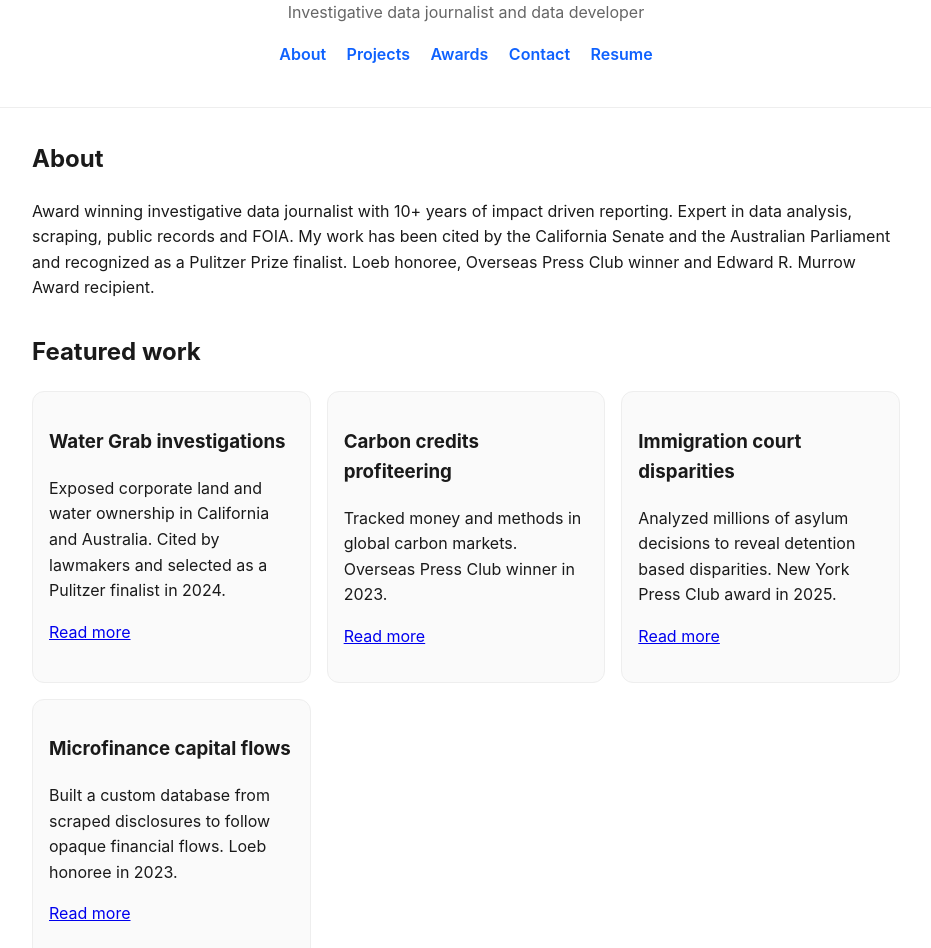
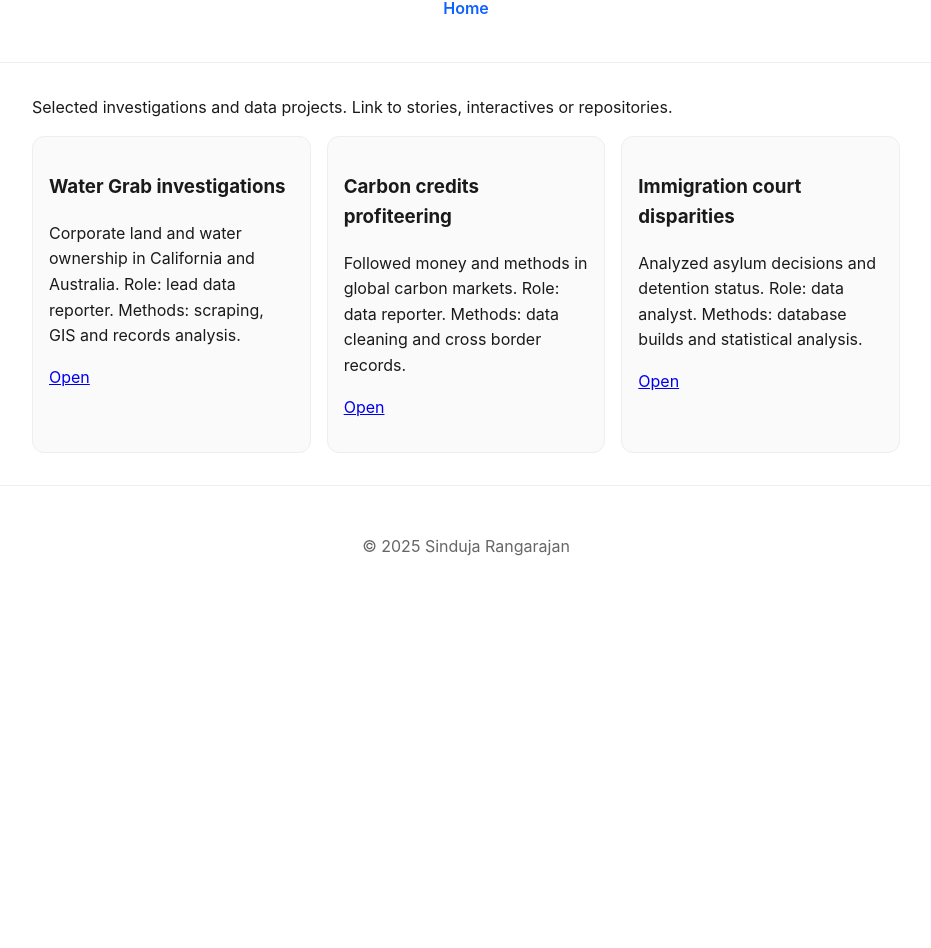
Before and after one commit to cynduja/cynduja.github.io, a plain HTML site: page index.html in a window 1280 px wide. Shown: the part 95-1043 px from the top of the page, without its empty margins (174-1105 px from the left). After the commit the page ends 800 px from the top, so only its background shows below. Drawn offline with Linux system fonts and the light colour scheme.

Commit message:
Add files via upload

```diff
--- a/index.html
+++ b/index.html
@@ -3,71 +3,39 @@
 <head>
   <meta charset="utf-8">
   <meta name="viewport" content="width=device-width, initial-scale=1">
-  <title>Sinduja Rangarajan — Portfolio</title>
-  <meta name="description" content="Portfolio of Sinduja Rangarajan, investigative data journalist and data developer.">
-  <link rel="stylesheet" href="style.css">
+  <title>Projects — Sinduja Rangarajan</title>
+  <link rel="stylesheet" href="../style.css">
 </head>
 <body>
   <header class="site-header">
-    <h1>Sinduja Rangarajan</h1>
-    <p class="tagline">Investigative data journalist and data developer</p>
+    <h1>Projects</h1>
     <nav class="nav">
-      <a href="#about">About</a>
-      <a href="projects/index.html">Projects</a>
-      <a href="#awards">Awards</a>
-      <a href="#contact">Contact</a>
-      <a href="resume/resume.pdf" target="_blank" rel="noopener">Resume</a>
+      <a href="../index.html">Home</a>
     </nav>
   </header>
-
-  <main>
-    <section id="about" class="section">
-      <h2>About</h2>
-      <p>Award winning investigative data journalist with 10+ years of impact driven reporting. Expert in data analysis, scraping, public records and FOIA. My work has been cited by the California Senate and the Australian Parliament and recognized as a Pulitzer Prize finalist. Loeb honoree, Overseas Press Club winner and Edward R. Murrow Award recipient.</p>
-    </section>
-
-    <section id="featured" class="section">
-      <h2>Featured work</h2>
+  <main class="section">
+    <p>Selected investigations and data projects. Link to stories, interactives or repositories.</p>
     <ul class="card-list">
       <li class="card">
         <h3>Water Grab investigations</h3>
-          <p>Exposed corporate land and water ownership in California and Australia. Cited by lawmakers and selected as a Pulitzer finalist in 2024.</p>
-          <p><a href="#" target="_blank" rel="noopener">Read more</a></p>
-        </li><li class="card">
+        <p>Corporate land and water ownership in California and Australia. Role: lead data reporter. Methods: scraping, GIS and records analysis.</p>
+        <p><a href="#" target="_blank" rel="noopener">Open</a></p>
+      </li>
+      <li class="card">
         <h3>Carbon credits profiteering</h3>
-          <p>Tracked money and methods in global carbon markets. Overseas Press Club winner in 2023.</p>
-          <p><a href="#" target="_blank" rel="noopener">Read more</a></p>
-        </li><li class="card">
+        <p>Followed money and methods in global carbon markets. Role: data reporter. Methods: data cleaning and cross border records.</p>
+        <p><a href="#" target="_blank" rel="noopener">Open</a></p>
+      </li>
+      <li class="card">
         <h3>Immigration court disparities</h3>
-          <p>Analyzed millions of asylum decisions to reveal detention based disparities. New York Press Club award in 2025.</p>
-          <p><a href="#" target="_blank" rel="noopener">Read more</a></p>
-        </li><li class="card">
-          <h3>Microfinance capital flows</h3>
-          <p>Built a custom database from scraped disclosures to follow opaque financial flows. Loeb honoree in 2023.</p>
-          <p><a href="#" target="_blank" rel="noopener">Read more</a></p>
+        <p>Analyzed asylum decisions and detention status. Role: data analyst. Methods: database builds and statistical analysis.</p>
+        <p><a href="#" target="_blank" rel="noopener">Open</a></p>
       </li>
     </ul>
-    </section>
-
-    <section id="awards" class="section">
-      <h2>Awards and recognition</h2>
-      <ul>
-        <li>Pulitzer Prize Finalist, 2024 — Water Grab</li><li>Overseas Press Club Winner, 2023 — Carbon Credits</li><li>Loeb Awards Honoree, 2023 — Microfinance</li><li>SABEW Awards, 2024 — International and Environmental reporting</li><li>United Nations Correspondents Awards, 2024 — Water Grab</li><li>Edward R. Murrow Award, 2017 — Silicon Valley Diversity</li>
-      </ul>
-    </section>
-
-    <section id="contact" class="section">
-      <h2>Contact</h2>
-      <p>Email: <a href="mailto:cynduja@gmail.com">cynduja@gmail.com</a></p>
-      <p>LinkedIn: <a href="#" target="_blank" rel="noopener">Add your profile</a></p>
-      <p>GitHub: <a href="#" target="_blank" rel="noopener">Add your handle</a></p>
-    </section>
   </main>
-
   <footer class="site-footer">
     <p>&copy; <span id="year"></span> Sinduja Rangarajan</p>
   </footer>
-
   <script>
     document.getElementById('year').textContent = new Date().getFullYear();
   </script>
```
Lines whose indentation alone changed are shown as unchanged.
